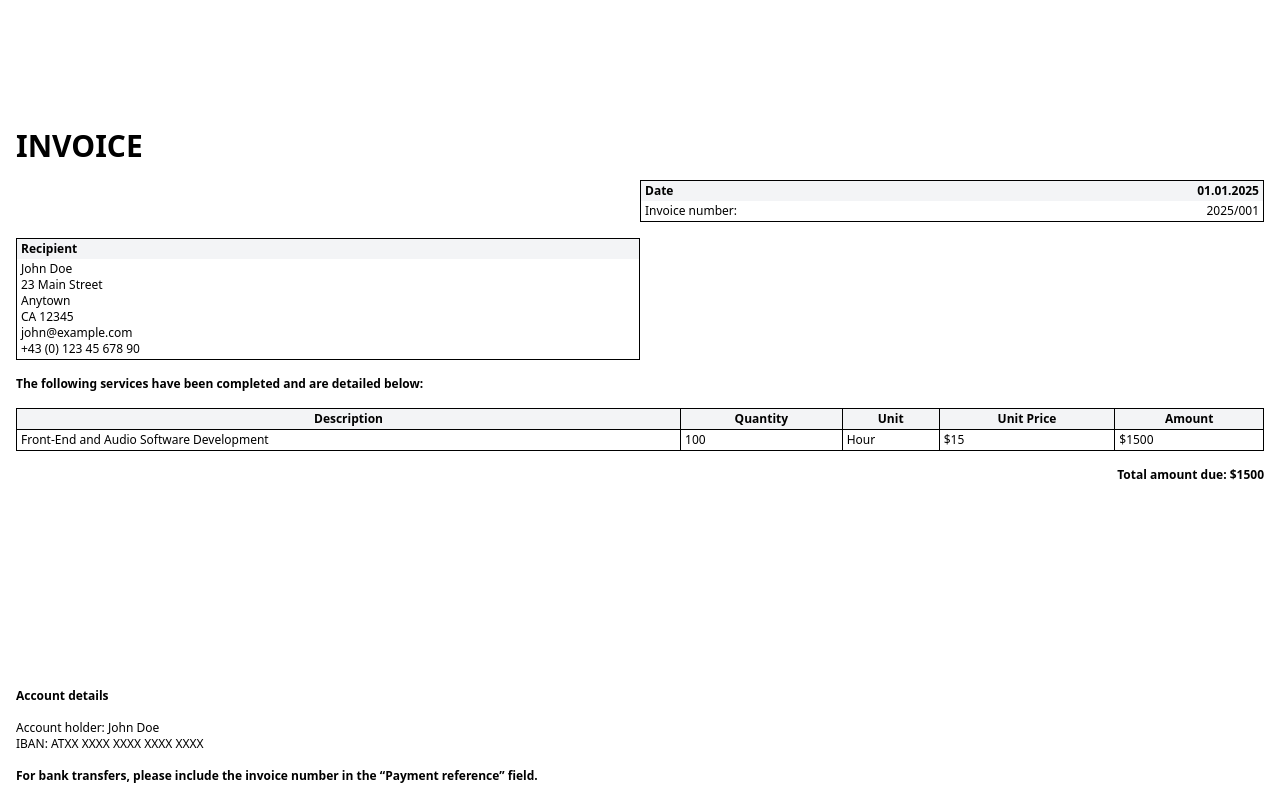
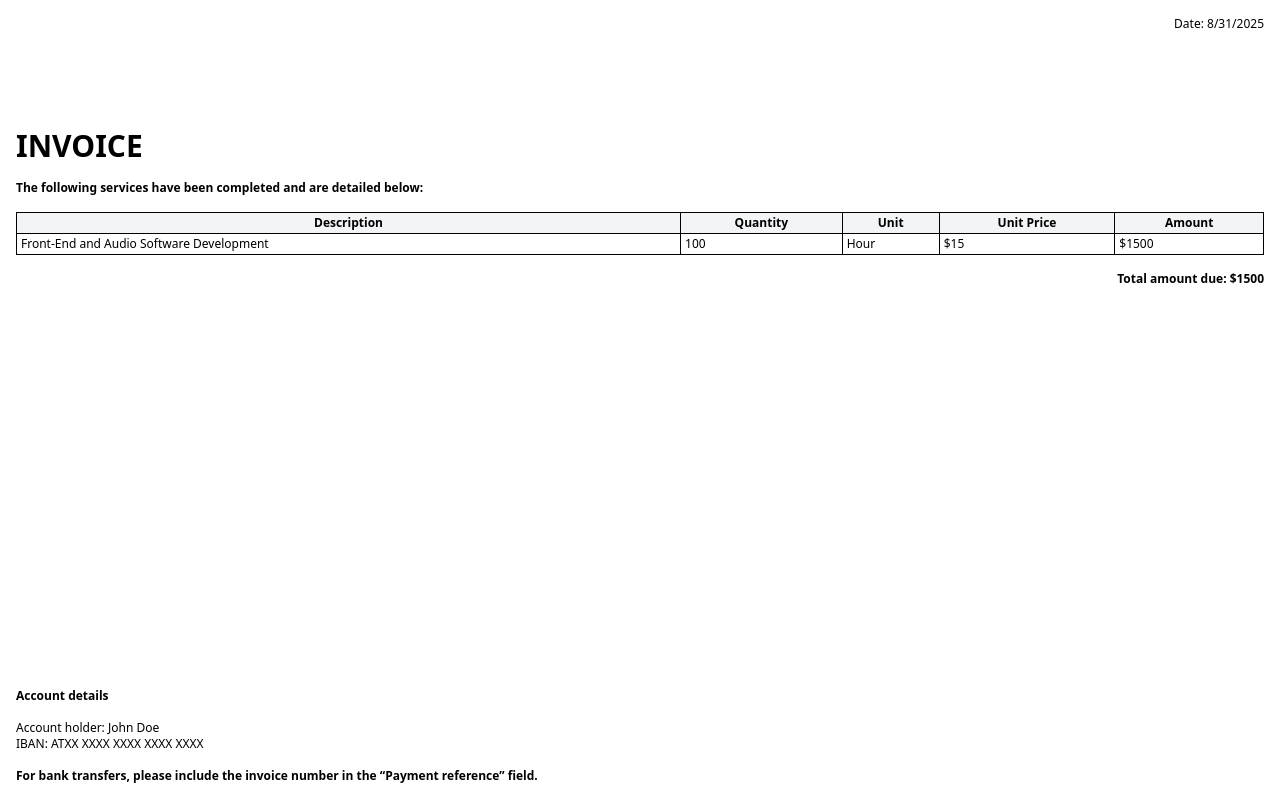
Before and after one commit to eldarsadykov/web-invoice, a Vue app: page /result in a window 1280 px wide. Built offline with nearby package versions, Linux system fonts and the light colour scheme; the HTML template or start-up script is replaced by a standard one.

Commit message:
Remove blocks

```diff
--- a/src/components/Result/InvoiceHeader/InvoiceHeader.vue
+++ b/src/components/Result/InvoiceHeader/InvoiceHeader.vue
@@ -2,12 +2,13 @@
   <div class="flex justify-between">
     <LegalEntityInfo :entity="entities.provider" />
     <LegalEntityInfo :entity="entities.client" />
+    <div>Date: {{ date.toLocaleDateString()}}</div>
   </div>
 </template>
 
 <script setup lang="ts">
 import LegalEntityInfo from '@/components/Result/InvoiceHeader/LegalEntityInfo.vue'
 import { useEntitiesStore } from '@/stores/entities.ts'
-
+const date = new Date()
 const { entities } = useEntitiesStore()
 </script>
--- a/src/views/InvoiceResult.vue
+++ b/src/views/InvoiceResult.vue
@@ -3,8 +3,6 @@
     <div class="flex flex-col gap-4">
       <InvoiceHeader class="h-min" />
       <h1 class="font-bold text-3xl uppercase mt-12">Invoice</h1>
-      <DateBlock />
-      <RecipientBlock />
       <div class="font-bold">
         The following services have been completed and are detailed below:
       </div>
@@ -26,8 +24,6 @@
 
 <script setup lang="ts">
 import InvoiceHeader from '@/components/Result/InvoiceHeader/InvoiceHeader.vue'
-import DateBlock from '@/components/Result/DateBlock/DateBlock.vue'
-import RecipientBlock from '@/components/Result/DateBlock/RecipientBlock.vue'
 import ItemsTable from '@/components/Result/ItemsTable/ItemsTable.vue'
 import type { InvoiceItem } from '@/components/Result/ItemsTable/invoice-item'
 
```
